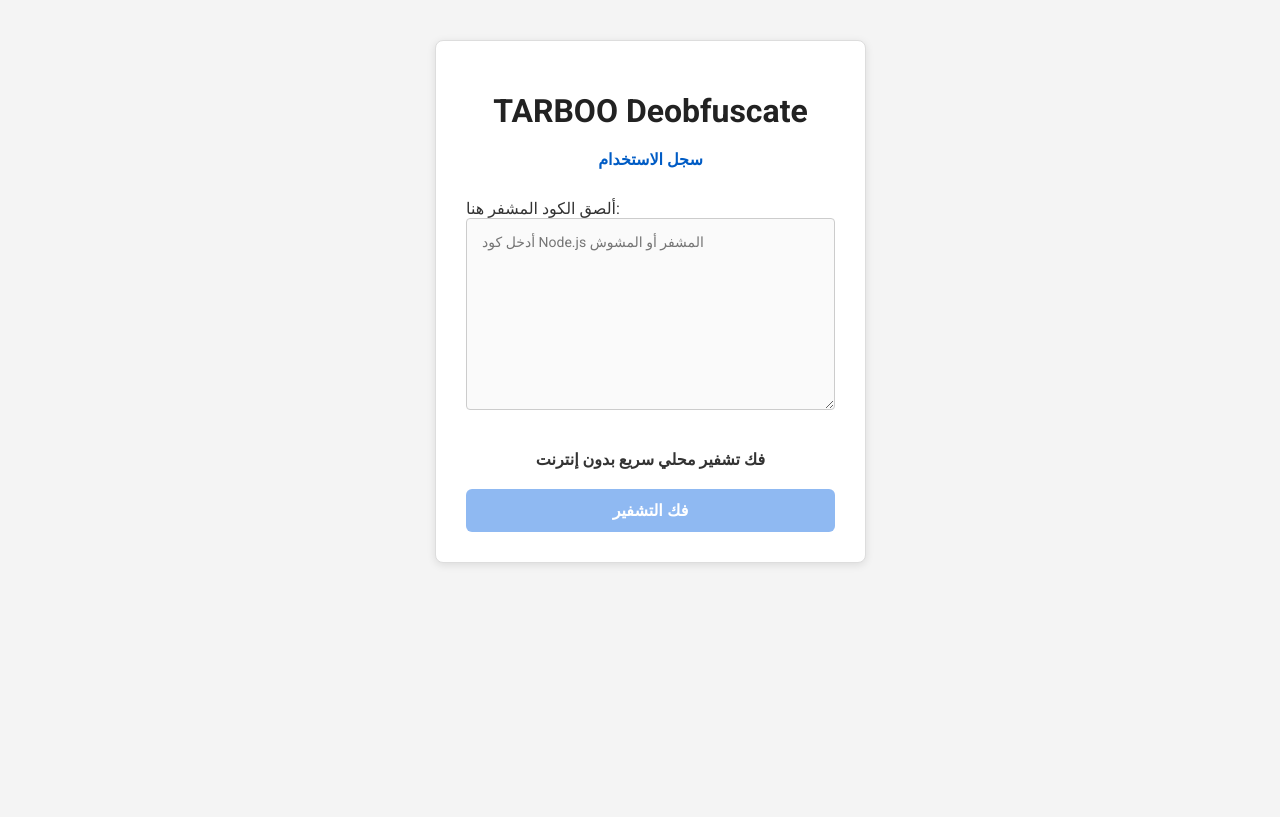
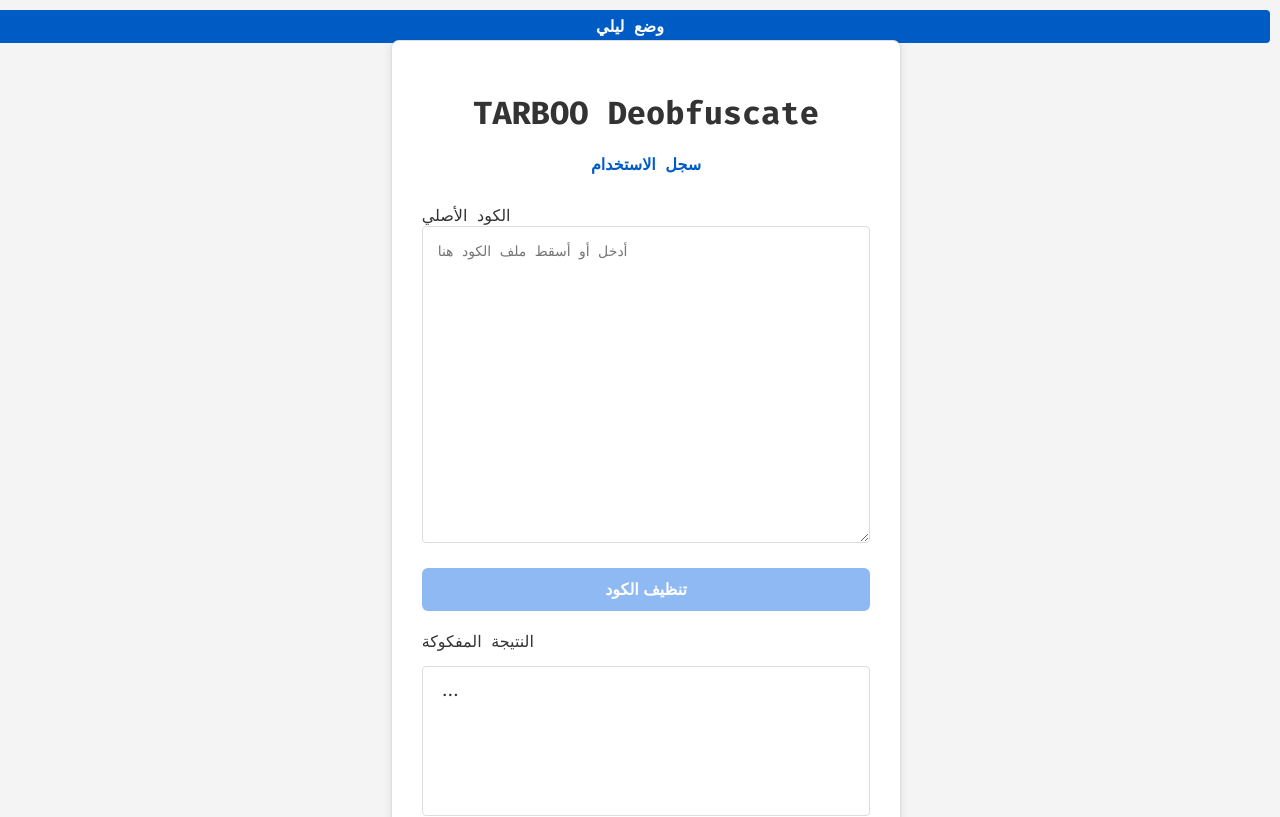
Before and after one commit to Tarboobot2888/tarboo_deobfuscate, a Next.js app: page / in a window 1280 px wide. Shown: the top 817 px of the page. Built offline with nearby package versions, Linux system fonts and the light colour scheme.

Commit message:
Redesign UI with dark mode and analysis

```diff
--- /dev/null
+++ b/components/DarkModeToggle.tsx
@@ -0,0 +1,25 @@
+import { useEffect, useState } from 'react'
+
+export default function DarkModeToggle() {
+  const [dark, setDark] = useState(false)
+
+  useEffect(() => {
+    const saved = localStorage.getItem('theme')
+    const isDark = saved ? saved === 'dark' : window.matchMedia('(prefers-color-scheme: dark)').matches
+    setDark(isDark)
+    document.body.classList.toggle('dark', isDark)
+  }, [])
+
+  function toggle() {
+    const newDark = !dark
+    setDark(newDark)
+    document.body.classList.toggle('dark', newDark)
+    localStorage.setItem('theme', newDark ? 'dark' : 'light')
+  }
+
+  return (
+    <button className="theme-toggle" onClick={toggle} aria-label="Toggle dark mode">
+      {dark ? 'وضع نهاري' : 'وضع ليلي'}
+    </button>
+  )
+}
--- a/package.json
+++ b/package.json
@@ -21,7 +21,8 @@
     "next": "^15.3.3",
     "react": "18.2.0",
     "react-dom": "18.2.0",
-    "vm2": "^3.9.17"
+    "vm2": "^3.9.17",
+    "prettier": "^3.2.5"
   },
   "devDependencies": {
     "@types/babel__generator": "^7.6.7",
--- a/pages/_app.tsx
+++ b/pages/_app.tsx
@@ -1,7 +1,13 @@
 // pages/_app.tsx
 import '../styles/globals.css'
 import type { AppProps } from 'next/app'
+import DarkModeToggle from '../components/DarkModeToggle'
 
 export default function App({ Component, pageProps }: AppProps) {
-  return <Component {...pageProps} />
+  return (
+    <>
+      <DarkModeToggle />
+      <Component {...pageProps} />
+    </>
+  )
 }
--- a/pages/index.tsx
+++ b/pages/index.tsx
@@ -3,12 +3,21 @@
 import { deobfuscateLocal } from "../lib/webcrack-wrapper";
 import axios from "axios";
 import Link from "next/link";
+import prettier from "prettier/standalone";
+import parserBabel from "prettier/plugins/babel";
 
 export default function Home() {
   const [code, setCode] = useState("");
   const [output, setOutput] = useState("");
   const [loading, setLoading] = useState(false);
   const [error, setError] = useState<string | null>(null);
+  const [stats, setStats] = useState<{before:{vars:number,funcs:number},after:{vars:number,funcs:number}} | null>(null);
+
+  function getStats(str: string) {
+    const vars = (str.match(/\b(var|let|const)\b/g) || []).length;
+    const funcs = (str.match(/\bfunction\b|=>/g) || []).length;
+    return { vars, funcs };
+  }
 
   // سجل الاستخدام في localStorage
   useEffect(() => {
@@ -25,13 +34,39 @@
     setError(null);
     setOutput("");
     setLoading(true);
+    setStats({ before: getStats(code), after: { vars: 0, funcs: 0 } });
     try {
       const response = await axios.post("/api/deobfuscate-local", { code });
       setOutput(response.data.decoded);
+      setStats({ before: getStats(code), after: getStats(response.data.decoded) });
     } catch (e: any) {
       setError(e.message || "حدث خطأ أثناء فك التشفير");
     }
     setLoading(false);
+  }
+
+  async function handleBeautify() {
+    try {
+      const formatted = await prettier.format(code, {
+        parser: 'babel',
+        plugins: [parserBabel]
+      });
+      setCode(formatted);
+    } catch (e) {
+      console.error(e);
+    }
+  }
+
+  function onDrop(e: React.DragEvent<HTMLTextAreaElement>) {
+    e.preventDefault();
+    const file = e.dataTransfer.files[0];
+    if (file) {
+      const reader = new FileReader();
+      reader.onload = (ev) => {
+        if (typeof ev.target?.result === 'string') setCode(ev.target.result);
+      };
+      reader.readAsText(file);
+    }
   }
 
   return (
@@ -44,14 +79,35 @@
       </header>
 
       <section>
-        <label>ألصق الكود المشفر هنا:</label>
+        <div className="editor-grid">
+          <div>
+            <label>الكود الأصلي</label>
             <textarea
               className="code-input"
               value={code}
               onChange={(e) => setCode(e.target.value)}
-          rows={10}
-          placeholder="أدخل كود Node.js المشفر أو المشوش"
+              onDrop={onDrop}
+              onDragOver={(e) => e.preventDefault()}
+              placeholder="أدخل أو أسقط ملف الكود هنا"
+              rows={15}
             />
+            <button onClick={handleBeautify} disabled={!code.trim()}>تنظيف الكود</button>
+          </div>
+
+          <div>
+            <label>النتيجة المفكوكة</label>
+            <pre className="code-output">{output || '...'}</pre>
+          </div>
+
+          <div>
+            <label>التحليل</label>
+            <pre className="code-output">
+              {stats
+                ? `المتغيرات قبل: ${stats.before.vars}\nالدوال قبل: ${stats.before.funcs}\n\nالمتغيرات بعد: ${stats.after.vars}\nالدوال بعد: ${stats.after.funcs}`
+                : '...'}
+            </pre>
+          </div>
+        </div>
 
         <p className="method-info">فك تشفير محلي سريع بدون إنترنت</p>
 
@@ -60,13 +116,6 @@
         </button>
 
         {error && <p className="error">{error}</p>}
-
-        {output && (
-          <>
-            <label>النتيجة المفكوكة:</label>
-            <pre className="code-output">{output}</pre>
-          </>
-        )}
       </section>
     </main>
   );
--- a/styles/globals.css
+++ b/styles/globals.css
@@ -1,10 +1,29 @@
 /* globals.css */
-@import url('https://fonts.googleapis.com/css2?family=Roboto:wght@400;700&display=swap');
+@import url('https://fonts.googleapis.com/css2?family=Fira+Code:wght@400;700&display=swap');
+@import url('https://fonts.googleapis.com/css2?family=JetBrains+Mono:wght@400;700&display=swap');
+
+:root {
+  --bg: #f4f4f4;
+  --text: #333;
+  --surface: #fff;
+  --border: #ddd;
+  --primary: #005cc5;
+  --primary-hover: #004b9f;
+}
+
+body.dark {
+  --bg: #0b0e11;
+  --text: #e5e7eb;
+  --surface: #1a1d21;
+  --border: #333;
+  --primary: #3b82f6;
+  --primary-hover: #2563eb;
+}
 
 body {
-  background: #f4f4f4;
-  color: #333;
-  font-family: 'Roboto', sans-serif;
+  background: var(--bg);
+  color: var(--text);
+  font-family: 'Fira Code', 'JetBrains Mono', monospace;
   margin: 0;
   padding: 0;
   min-height: 100vh;
@@ -17,17 +36,18 @@
   max-width: 800px;
   width: 90%;
   margin: 40px auto;
-  background: #fff;
-  border: 1px solid #ddd;
+  background: var(--surface);
+  border: 1px solid var(--border);
   border-radius: 8px;
   padding: 30px;
   box-shadow: 0 2px 8px rgba(0,0,0,0.1);
+  position: relative;
 }
 
 h1 {
   text-align: center;
   margin-bottom: 20px;
-  color: #222;
+  color: var(--text);
 }
 
 nav {
@@ -36,7 +56,7 @@
 }
 
 nav a {
-  color: #005cc5;
+  color: var(--primary);
   text-decoration: none;
   font-weight: bold;
   margin: 0 15px;
@@ -44,15 +64,15 @@
 }
 
 nav a:hover {
-  color: #003d80;
+  color: var(--primary-hover);
 }
 
 .code-input, .code-output, pre {
-  background: #fafafa;
-  border: 1px solid #ccc;
+  background: var(--surface);
+  border: 1px solid var(--border);
   border-radius: 4px;
-  color: #222;
-  font-family: 'Roboto', monospace;
+  color: var(--text);
+  font-family: 'Fira Code', 'JetBrains Mono', monospace;
   padding: 15px;
   white-space: pre-wrap;
   word-break: break-word;
@@ -71,7 +91,7 @@
 }
 
 button {
-  background: #005cc5;
+  background: var(--primary);
   border: none;
   color: #fff;
   padding: 12px 25px;
@@ -89,7 +109,7 @@
 }
 
 button:hover:not(:disabled) {
-  background: #004b9f;
+  background: var(--primary-hover);
 }
 
 .error {
@@ -99,11 +119,11 @@
 }
 
 .history-item {
-  border: 1px solid #ddd;
+  border: 1px solid var(--border);
   border-radius: 8px;
   padding: 15px;
   margin-bottom: 15px;
-  background: #fdfdfd;
+  background: var(--surface);
 }
 
 .history-item details summary {
@@ -114,11 +134,36 @@
 }
 
 .clear-btn {
-  background: #cc0000;
+  background: #dc2626;
   color: #fff;
   margin-top: 20px;
 }
 
 .clear-btn:hover {
-  background: #a00000;
+  background: #b91c1c;
 }
+
+.theme-toggle {
+  position: absolute;
+  top: 10px;
+  right: 10px;
+  background: var(--primary);
+  color: #fff;
+  border: none;
+  padding: 6px 12px;
+  border-radius: 4px;
+  cursor: pointer;
+  font-family: inherit;
+  transition: background 0.3s ease;
+}
+
+.theme-toggle:hover {
+  background: var(--primary-hover);
+}
+
+.editor-grid {
+  display: grid;
+  grid-template-columns: repeat(auto-fit, minmax(250px, 1fr));
+  gap: 20px;
+  margin-bottom: 20px;
+}
```
Also changed, not shown: 1 other file (tests, documents, lock files or other folders). Lines whose indentation alone changed are shown as unchanged.
